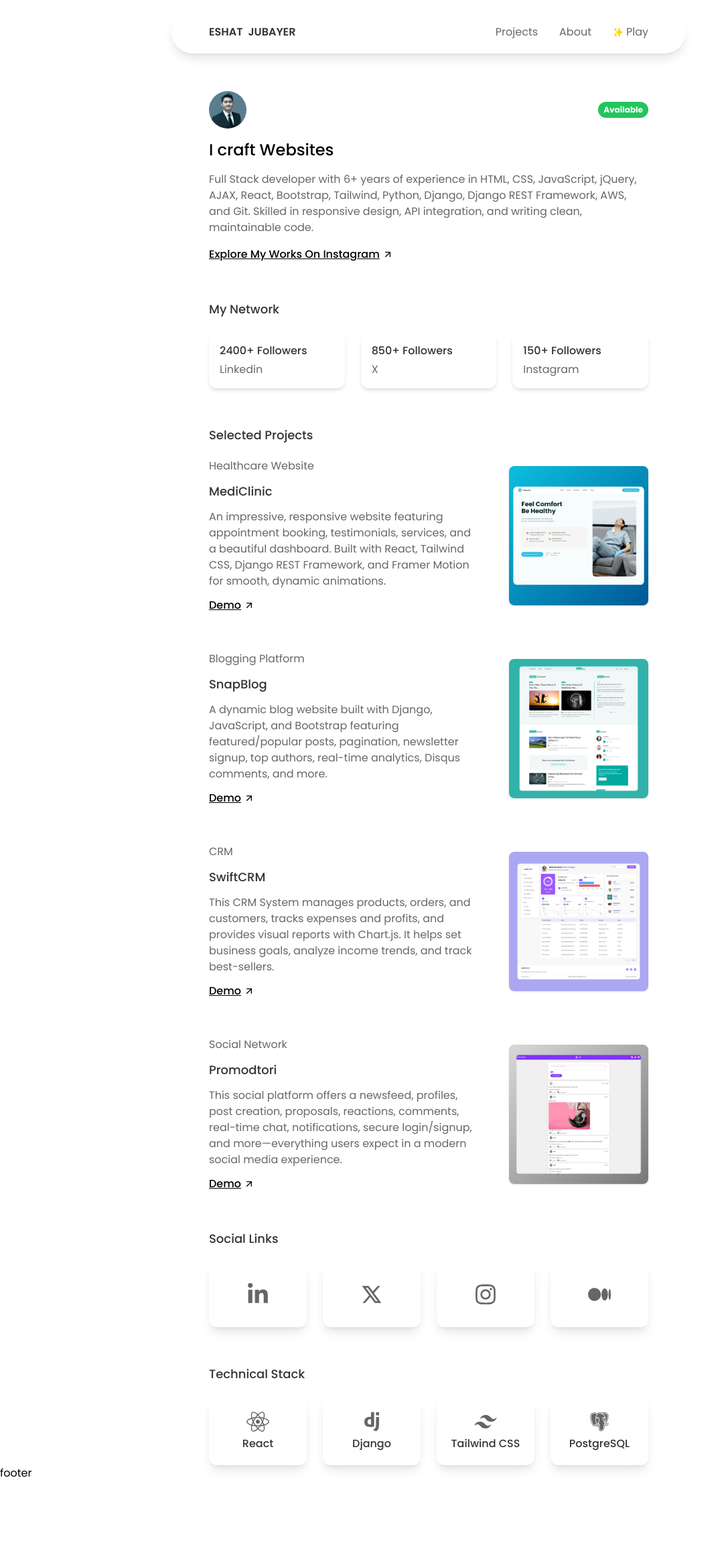
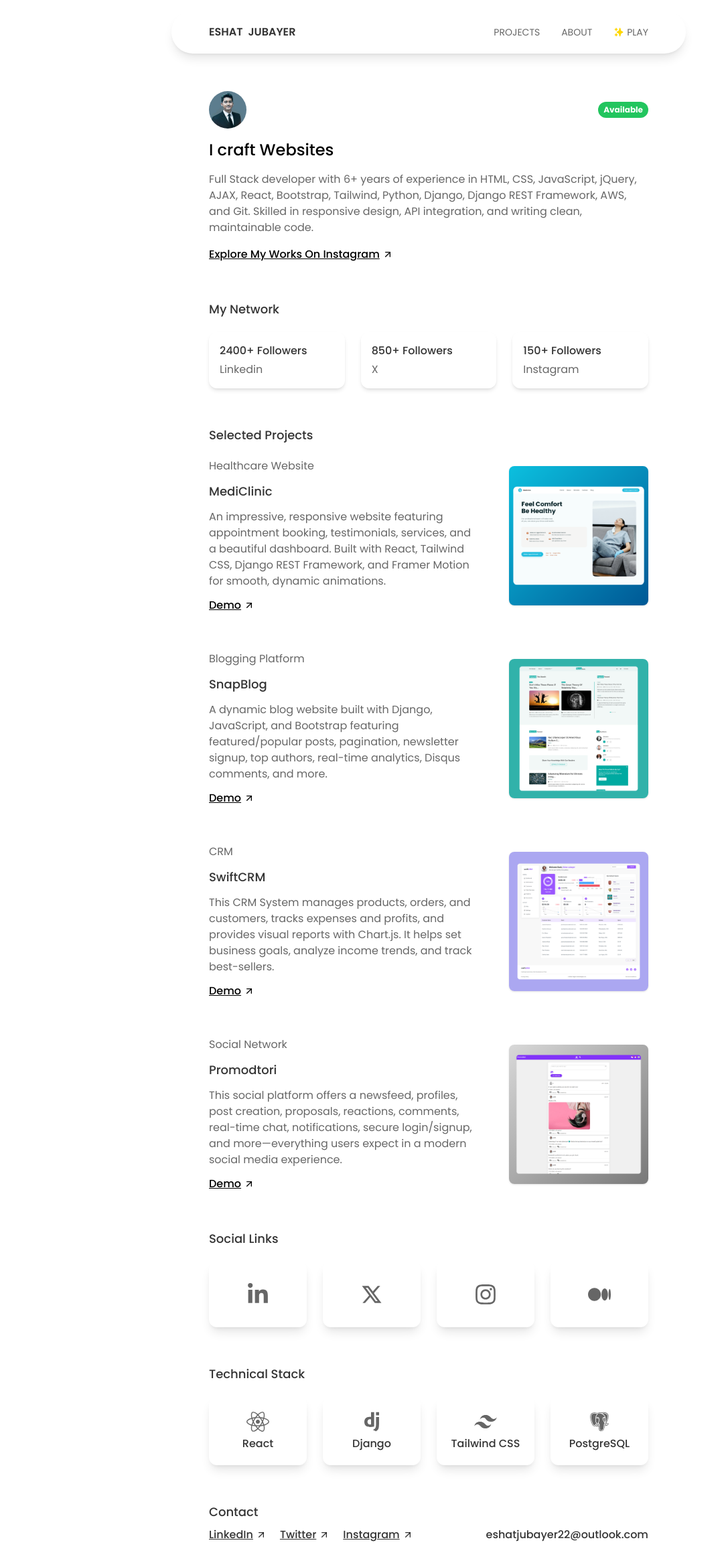
Before and after one commit to Eshat002/portfolio, a React (Vite) app: page / in a window 1280 px wide. Shown: the top 2340 px of the page at 67% size, without its empty margins (0-1084 px from the left). Before the commit the page ends 2212 px from the top, so only its background shows below. Built offline with nearby package versions, Linux system fonts and the light colour scheme.

Commit message:
add footer

```diff
--- a/src/components/Footer.jsx
+++ b/src/components/Footer.jsx
@@ -1,7 +1,48 @@
 import React from "react";
+import Headline from "./Headline";
+import { LuArrowUpRight } from "react-icons/lu";
 
 const Footer = () => {
-  return <div>footer</div>;
+  return (
+    <footer>
+      <div className="container mx-auto lg:px-14 sm:px-10 px-6 sm:py-10 py-6 flex sm:flex-row flex-col justify-between gap-5 max-w-3xl mt-4">
+        {/* left div */}
+        <div>
+          <div className="headline-container mb-2">
+            <Headline text="contact" />
+          </div>
+          <div className="social-links-container flex gap-5">
+            <a
+              className="flex items-center gap-1 underline font-medium font-sm text-black/80 capitalize"
+              target="_blank"
+              href="https://www.linkedin.com/in/shahriar-jubayer-eshat/"
+            >
+              LinkedIn
+              <LuArrowUpRight />
+            </a>{" "}
+            <a
+              className="flex items-center gap-1 underline font-medium font-sm text-black/80 capitalize"
+              target="_blank"
+              href="https://twitter.com/eshatjubayer"
+            >
+              Twitter <LuArrowUpRight />
+            </a>
+            <a
+              className="flex items-center gap-1 underline font-medium font-sm text-black/80 capitalize"
+              target="_blank"
+              href="https://www.instagram.com/eshatjubayer/"
+            >
+              Instagram <LuArrowUpRight />
+            </a>
+          </div>
+        </div>
+        {/* right div */}
+        <div className="flex items-end font-medium font-sm text-black/80 ">
+          eshatjubayer22@outlook.com
+        </div>
+      </div>
+    </footer>
+  );
 };
 
 export default Footer;
--- a/src/components/Navbar.jsx
+++ b/src/components/Navbar.jsx
@@ -16,18 +16,18 @@ const Navbar = () => {
         </div>
 
         {/* Navbar Links for Desktop */}
-        <div className="flex sm:space-x-8 space-x-6">
+        <div className="flex sm:space-x-8 space-x-5">
           <Link
             to=""
             href="#"
-            className="font-normal text-base text-black/60 capitalize"
+            className="font-normal text-sm text-black/60 uppercase"
           >
             Projects
           </Link>
           <Link
             to=""
             href="#"
-            className="font-normal text-base text-black/60 capitalize"
+            className="font-normal text-sm text-black/60 uppercase"
           >
             About
           </Link>
@@ -37,7 +37,7 @@ const Navbar = () => {
             <Link
               to=""
               href="#"
-              className="font-normal text-base text-black/60 capitalize"
+              className="font-normal text-sm text-black/60 uppercase"
             >
               Play
             </Link>
```
